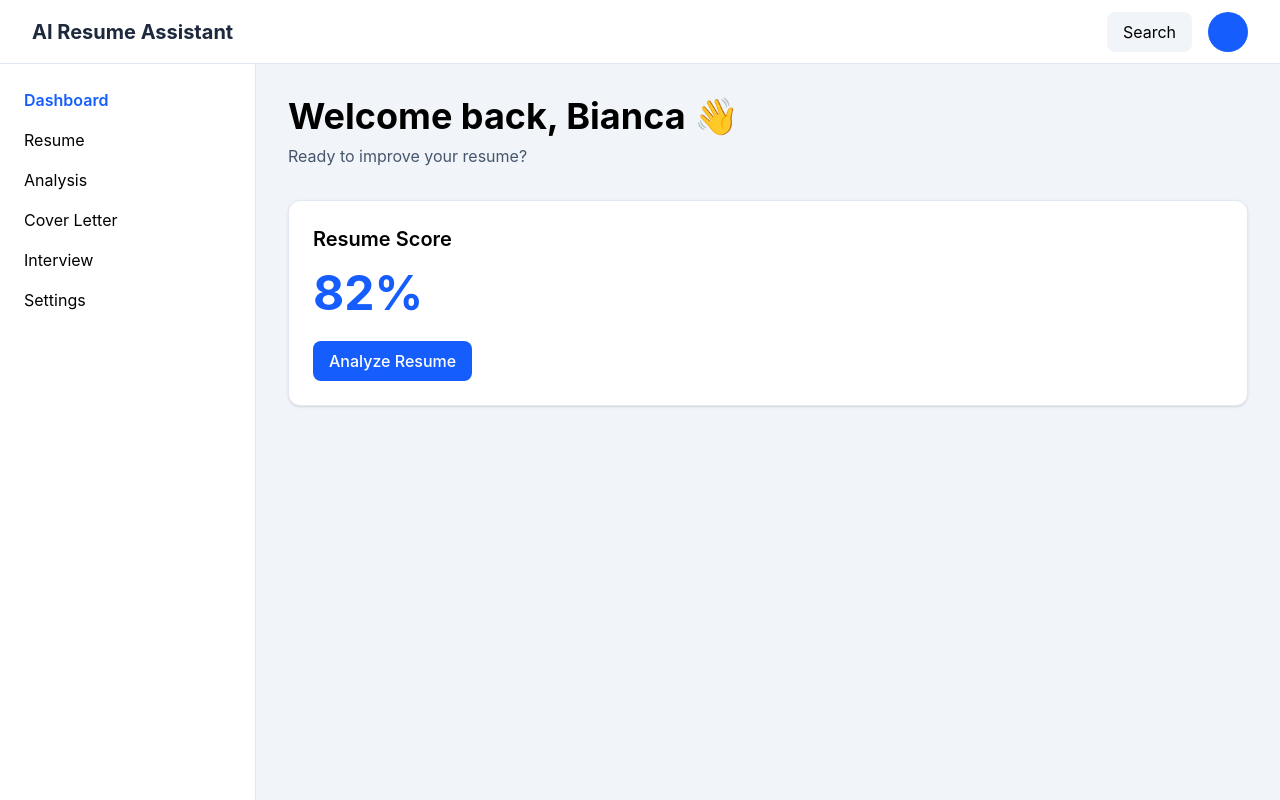
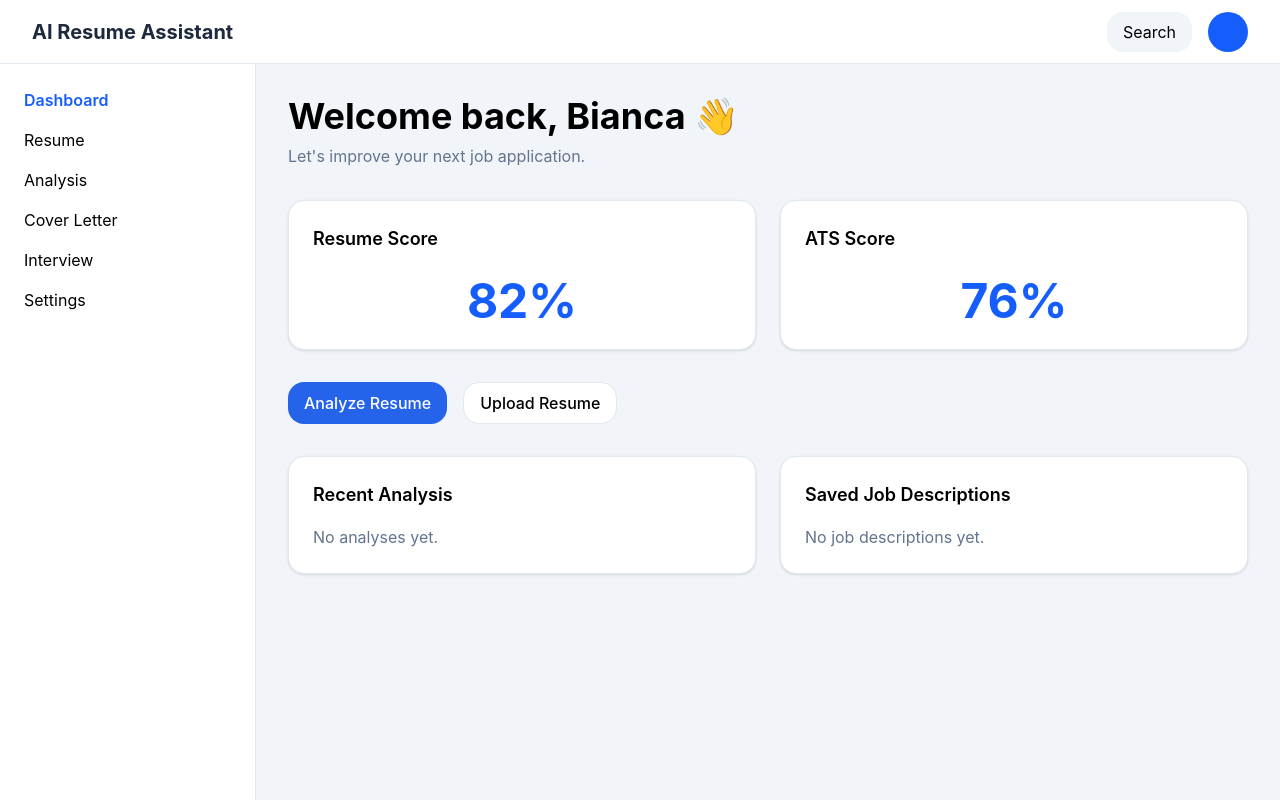
Before and after one commit to biancakisten/ai-resume-assistant, a React (Vite) app in the folder client/: page / in a window 1280 px wide. Built offline with nearby package versions, Linux system fonts and the light colour scheme.

Commit message:
build reusable dashboard components

```diff
--- /dev/null
+++ b/client/src/features/dashboard/components/QuickActions.tsx
@@ -0,0 +1,15 @@
+import Button from "../../../shared/components/ui/Button/Button";
+
+function QuickActions() {
+  return (
+    <div className="flex gap-4">
+      <Button>Analyze Resume</Button>
+
+      <Button variant="secondary">
+        Upload Resume
+      </Button>
+    </div>
+  );
+}
+
+export default QuickActions;
--- /dev/null
+++ b/client/src/features/dashboard/components/RecentAnalysis.tsx
@@ -0,0 +1,17 @@
+import Card from "../../../shared/components/ui/Card/Card";
+
+function RecentAnalysis() {
+  return (
+    <Card>
+      <h3 className="text-lg font-semibold">
+        Recent Analysis
+      </h3>
+
+      <p className="mt-4 text-slate-500">
+        No analyses yet.
+      </p>
+    </Card>
+  );
+}
+
+export default RecentAnalysis;
--- /dev/null
+++ b/client/src/features/dashboard/components/RecentJobDescriptions.tsx
@@ -0,0 +1,17 @@
+import Card from "../../../shared/components/ui/Card/Card";
+
+function RecentJobDescriptions() {
+  return (
+    <Card>
+      <h3 className="text-lg font-semibold">
+        Saved Job Descriptions
+      </h3>
+
+      <p className="mt-4 text-slate-500">
+        No job descriptions yet.
+      </p>
+    </Card>
+  );
+}
+
+export default RecentJobDescriptions;
--- /dev/null
+++ b/client/src/features/dashboard/components/ScoreCard.tsx
@@ -0,0 +1,27 @@
+import Card from "../../../shared/components/ui/Card/Card";
+
+type ScoreCardProps = {
+  title: string;
+  score: number;
+};
+
+function ScoreCard({
+  title,
+  score,
+}: ScoreCardProps) {
+  return (
+    <Card>
+      <h3 className="text-lg font-semibold">
+        {title}
+      </h3>
+
+      <div className="mt-6 text-center">
+        <p className="text-5xl font-bold text-blue-600">
+          {score}%
+        </p>
+      </div>
+    </Card>
+  );
+}
+
+export default ScoreCard;
--- /dev/null
+++ b/client/src/features/dashboard/components/WelcomeBanner.tsx
@@ -0,0 +1,15 @@
+function WelcomeBanner() {
+  return (
+    <section className="mb-8">
+      <h1 className="text-4xl font-bold">
+        Welcome back, Bianca 👋
+      </h1>
+
+      <p className="mt-2 text-slate-500">
+        Let's improve your next job application.
+      </p>
+    </section>
+  );
+}
+
+export default WelcomeBanner;
--- a/client/src/features/dashboard/pages/DashboardPage.tsx
+++ b/client/src/features/dashboard/pages/DashboardPage.tsx
@@ -1,36 +1,34 @@
 import AppLayout from "../../../shared/layouts/AppLayout";
-import Button from "../../../shared/components/ui/Button/Button";
-import Card from "../../../shared/components/ui/Card/Card";
+import WelcomeBanner from "../components/WelcomeBanner";
+import ScoreCard from "../components/ScoreCard";
+import QuickActions from "../components/QuickActions";
+import RecentAnalysis from "../components/RecentAnalysis";
+import RecentJobDescriptions from "../components/RecentJobDescriptions";
 
 function DashboardPage() {
   return (
     <AppLayout>
-      <div className="space-y-8">
-        <div>
-          <h2 className="text-4xl font-bold">
-            Welcome back, Bianca 👋
-          </h2>
+      <WelcomeBanner />
 
-          <p className="mt-2 text-slate-600">
-            Ready to improve your resume?
-          </p>
-        </div>
+      <div className="grid gap-6 md:grid-cols-2">
+        <ScoreCard
+          title="Resume Score"
+          score={82}
+        />
 
-        <Card>
-          <h3 className="text-xl font-semibold">
-            Resume Score
-          </h3>
+        <ScoreCard
+          title="ATS Score"
+          score={76}
+        />
+      </div>
 
-          <p className="mt-4 text-5xl font-bold text-blue-600">
-            82%
-          </p>
+      <div className="mt-8">
+        <QuickActions />
+      </div>
 
-          <div className="mt-6">
-            <Button>
-              Analyze Resume
-            </Button>
-          </div>
-        </Card>
+      <div className="mt-8 grid gap-6 lg:grid-cols-2">
+        <RecentAnalysis />
+        <RecentJobDescriptions />
       </div>
     </AppLayout>
   );
--- a/client/src/global.css
+++ /dev/null
@@ -1 +0,0 @@
-@import "tailwindcss";
--- a/client/src/main.tsx
+++ b/client/src/main.tsx
@@ -1,6 +1,6 @@
 import { StrictMode } from 'react'
 import { createRoot } from 'react-dom/client'
-import './global.css'
+import "./styles/globals.css";
 import App from './App'
 
 createRoot(document.getElementById('root')!).render(
--- a/client/src/shared/components/UI/Button/Button.tsx
+++ b/client/src/shared/components/UI/Button/Button.tsx
@@ -1,5 +1,7 @@
+import { ReactNode } from "react";
+
 type ButtonProps = {
-  children: React.ReactNode;
+  children: ReactNode;
   variant?: "primary" | "secondary";
   onClick?: () => void;
 };
@@ -9,20 +11,20 @@ function Button({
   variant = "primary",
   onClick,
 }: ButtonProps) {
-  const baseStyles =
-    "rounded-lg px-4 py-2 font-medium transition-colors";
+  const base =
+    "rounded-lg px-4 py-2 font-medium transition-all duration-200";
 
   const variants = {
     primary:
-      "bg-blue-600 text-white hover:bg-blue-700",
+      "bg-[var(--color-primary)] text-white hover:bg-[var(--color-primary-hover)]",
 
     secondary:
-      "bg-slate-200 text-slate-800 hover:bg-slate-300",
+      "border border-[var(--color-border)] bg-white hover:bg-slate-100",
   };
 
   return (
     <button
-      className={`${baseStyles} ${variants[variant]}`}
+      className={`${base} ${variants[variant]}`}
       onClick={onClick}
     >
       {children}
--- a/client/src/shared/components/UI/Card/Card.tsx
+++ b/client/src/shared/components/UI/Card/Card.tsx
@@ -1,10 +1,21 @@
+import { ReactNode } from "react";
+
 type CardProps = {
-  children: React.ReactNode;
+  children: ReactNode;
 };
 
 function Card({ children }: CardProps) {
   return (
-    <div className="rounded-xl border border-slate-200 bg-white p-6 shadow-sm">
+    <div
+      className="
+        rounded-2xl
+        border
+        border-[var(--color-border)]
+        bg-[var(--color-surface)]
+        p-6
+        shadow-sm
+      "
+    >
       {children}
     </div>
   );
--- /dev/null
+++ b/client/src/styles/globals.css
@@ -0,0 +1,2 @@
+@import "tailwindcss";
+@import "./theme.css";
--- /dev/null
+++ b/client/src/styles/theme.css
@@ -0,0 +1,34 @@
+:root {
+  /* Primary */
+  --color-primary: #2563eb;
+  --color-primary-hover: #1d4ed8;
+
+  /* Backgrounds */
+  --color-background: #f8fafc;
+  --color-surface: #ffffff;
+
+  /* Text */
+  --color-text: #0f172a;
+  --color-text-muted: #64748b;
+
+  /* Borders */
+  --color-border: #e2e8f0;
+
+  /* Success */
+  --color-success: #22c55e;
+
+  /* Warning */
+  --color-warning: #f59e0b;
+
+  /* Error */
+  --color-danger: #ef4444;
+
+  /* Radius */
+  --radius-sm: 6px;
+  --radius-md: 10px;
+  --radius-lg: 16px;
+
+  /* Shadows */
+  --shadow-sm: 0 1px 3px rgba(0,0,0,.08);
+  --shadow-md: 0 6px 16px rgba(0,0,0,.08);
+}
```
